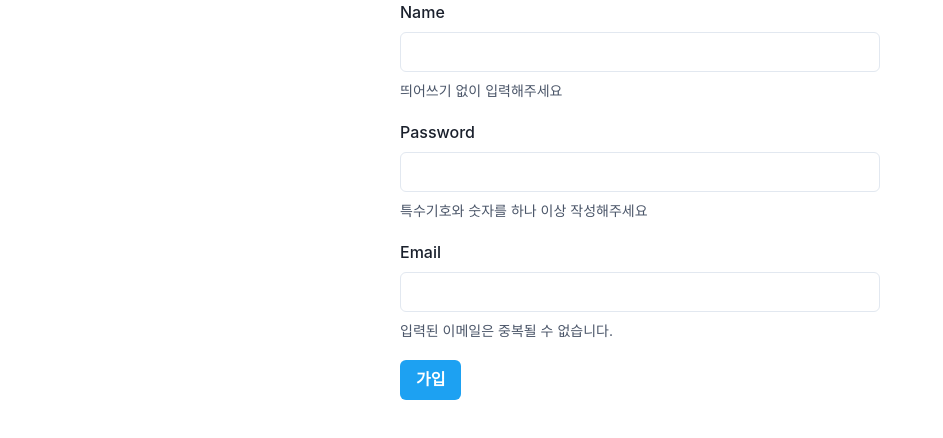
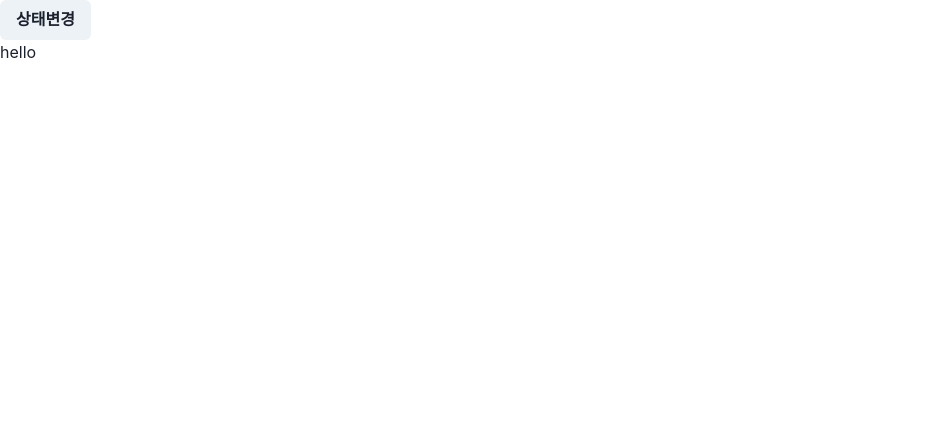
Before and after one commit to Seunggyo/react20231031, a React (Create React App) app: page / in a window 1280 px wide. Shown: the top 438 px of the page, without its empty margins (0-943 px from the left). Built offline with nearby package versions, Linux system fonts and the light colour scheme.

Commit message:
state 활용 예제

```diff
--- a/src/App.js
+++ b/src/App.js
@@ -1,75 +1,21 @@
-import {
-  Box,
-  Button,
-  Center,
-  FormControl,
-  FormHelperText,
-  FormLabel,
-  Input,
-} from "@chakra-ui/react";
 import { useState } from "react";
+import { Button } from "@chakra-ui/react";
 
-function App(props) {
-  const [name, setName] = useState("");
-  const [password, setPassword] = useState("");
-  const [email, setEmail] = useState("");
-  const [submitting, setSubmitting] = useState(false);
+function App() {
+  const [text, setText] = useState("hello");
 
-  function handleNameInput(e) {
-    setName(e.target.value);
-  }
+  console.log(text);
 
-  function handlePasswordInput(e) {
-    setPassword(e.target.value);
-  }
-
-  function handleEmailInput(e) {
-    setEmail(e.target.value);
-  }
-
-  function handleSubmit(e) {
-    setSubmitting(ture);
-    //   axios.post("/adduser",{
-    //     name,email,password
-    //   }).then(response => console.log("성공할때 해야하는일"))
-    //   .catch(error => console.log("실패할때 해야하는일"))
-    //   .finally(() => console.log("꼭 해야하는일"))
+  function handleButtonClick(e) {
+    setText("greeting");
   }
 
   return (
     <>
-      <Center>
-        <Box w={"480px"}>
-          <FormControl mb={5}>
-            <FormLabel>Name</FormLabel>
-            <Input type="text" value={name} onChange={handleNameInput} />
-            <FormHelperText>띄어쓰기 없이 입력해주세요</FormHelperText>
-          </FormControl>
-          <FormControl mb={5}>
-            <FormLabel>Password</FormLabel>
-            <Input
-              type="password"
-              value={password}
-              onChange={handlePasswordInput}
-            />
-            <FormHelperText>
-              특수기호와 숫자를 하나 이상 작성해주세요
-            </FormHelperText>
-          </FormControl>
-          <FormControl mb={5}>
-            <FormLabel>Email</FormLabel>
-            <Input type="email" value={email} onChange={handleEmailInput} />
-            <FormHelperText>입력된 이메일은 중복될 수 없습니다.</FormHelperText>
-          </FormControl>
-          <Button
-            isLoading={submitting}
-            onClick={handleSubmit}
-            colorScheme="twitter"
-          >
-            가입
-          </Button>
-        </Box>
-      </Center>
+      <div>
+        <Button onClick={handleButtonClick}>상태변경</Button>
+        <p>{text}</p>
+      </div>
     </>
   );
 }
```
